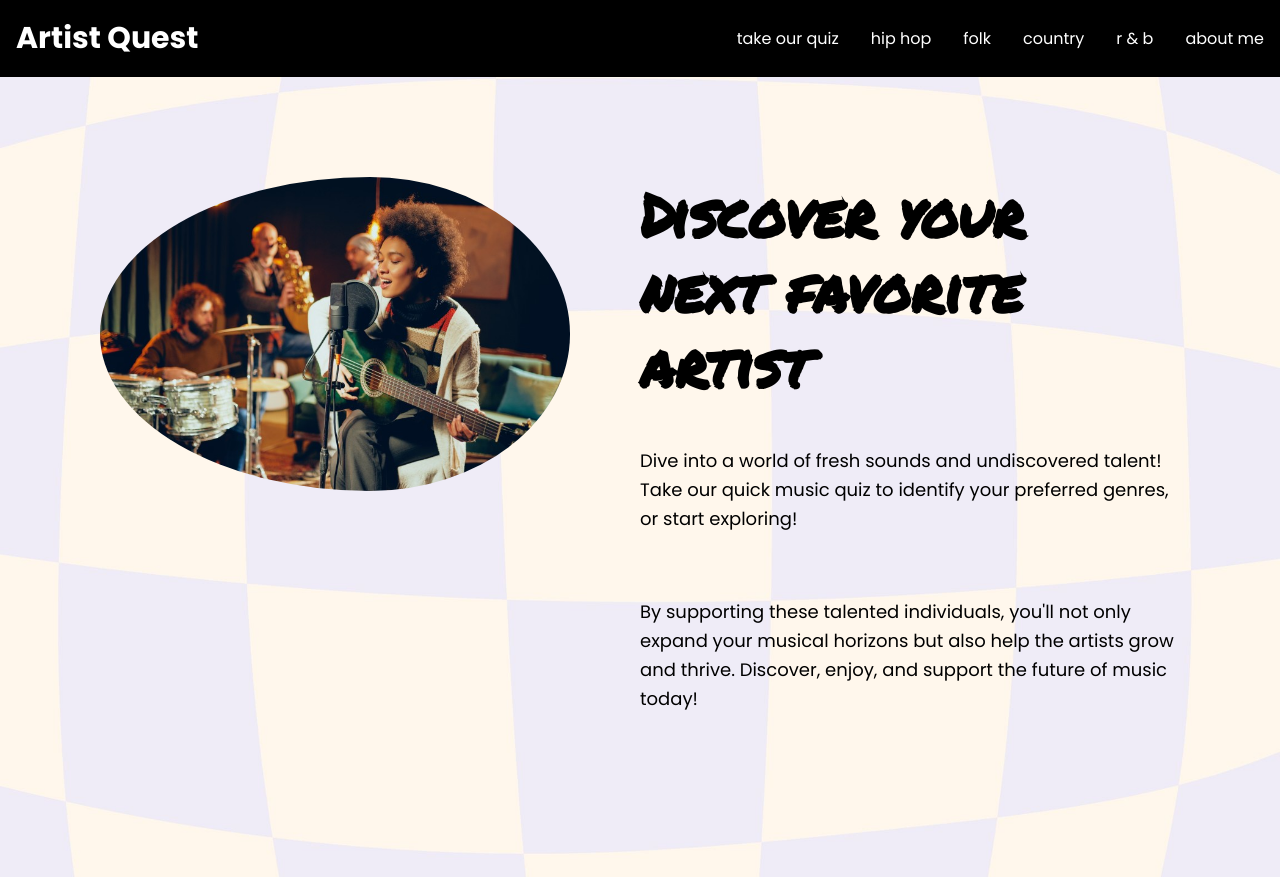
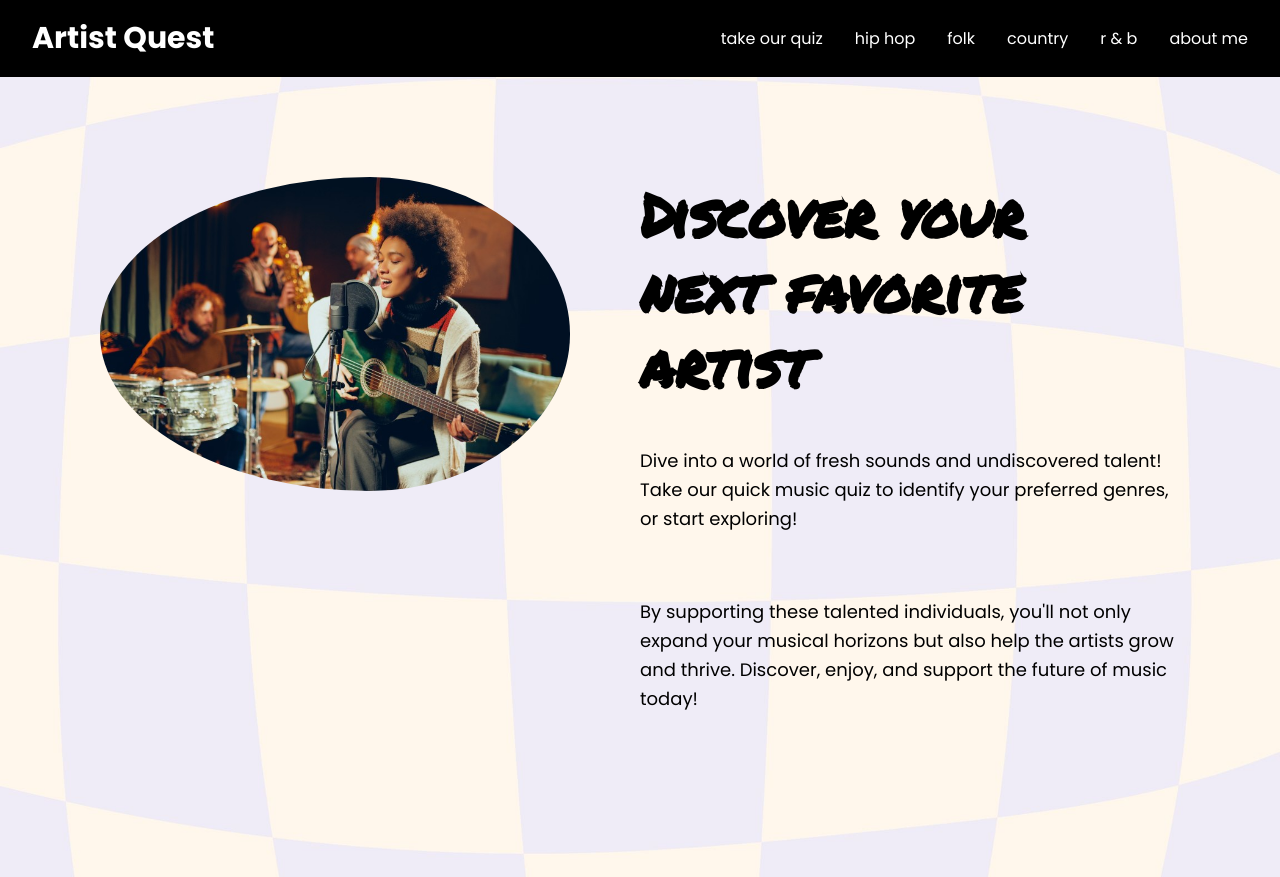
Before and after one commit to hariniavula/find-music, a React (Vite) app: page / in a window 1280 px wide. Built offline with nearby package versions, Linux system fonts and the light colour scheme.

Commit message:
init responsivness

```diff
--- a/src/components/Nav/Navbar.css
+++ b/src/components/Nav/Navbar.css
@@ -13,6 +13,7 @@ nav .title {
     font-size: 30px;
     color: white;
     margin: 1rem;
+    padding-left: 1rem;
     text-decoration: none;
     color: white;
     font-weight: bold;
@@ -20,6 +21,7 @@ nav .title {
 
 nav ul {
     display: flex;
+    padding-right: 1rem;
 }
 
 nav ul li {
@@ -67,7 +69,7 @@ nav .menu span {
     border-radius: 0.2rem;
 }
 
-@media (max-width: 480px){
+@media (max-width: 550px){
     nav .menu {
         display: flex;
     }
```
